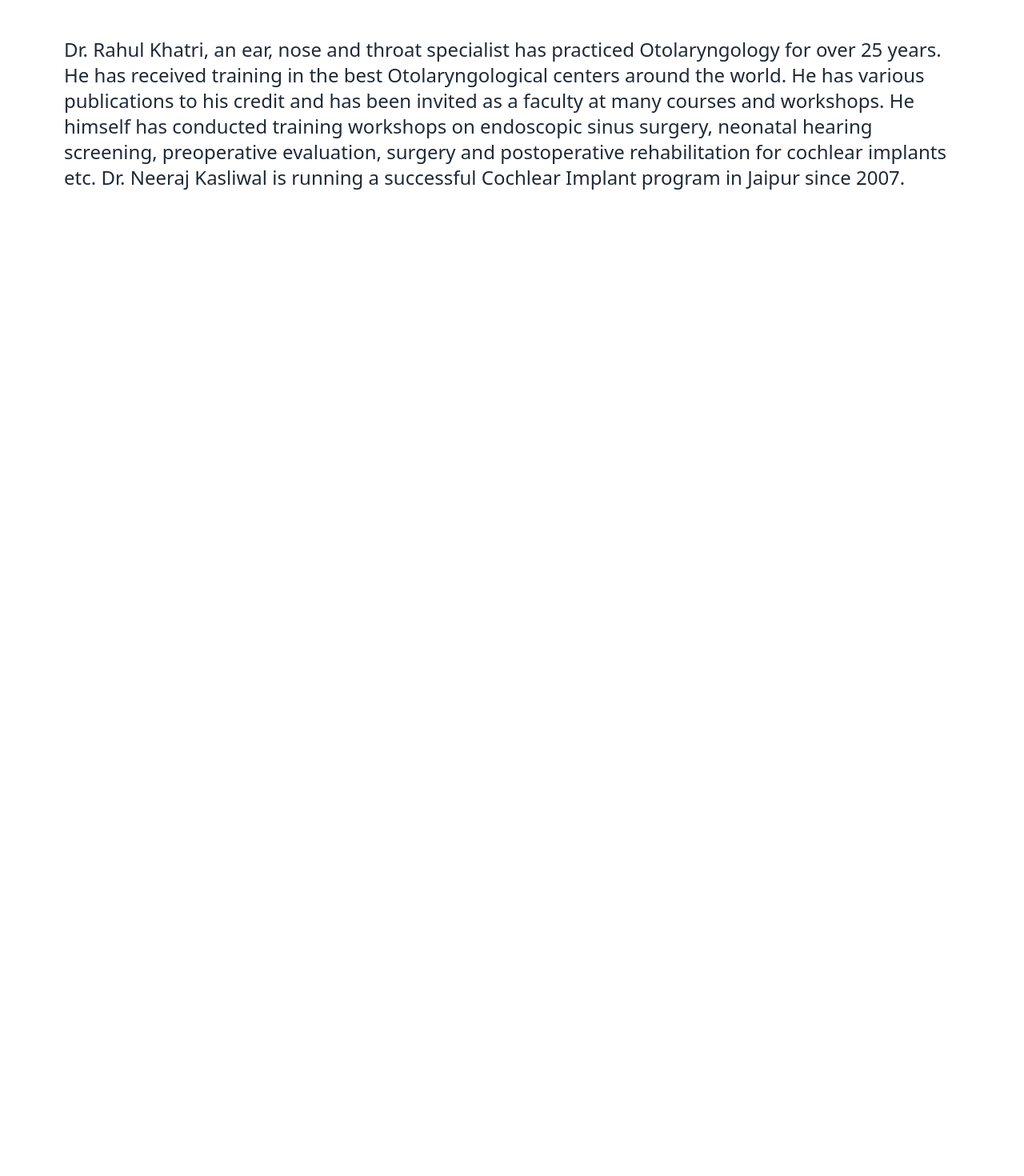
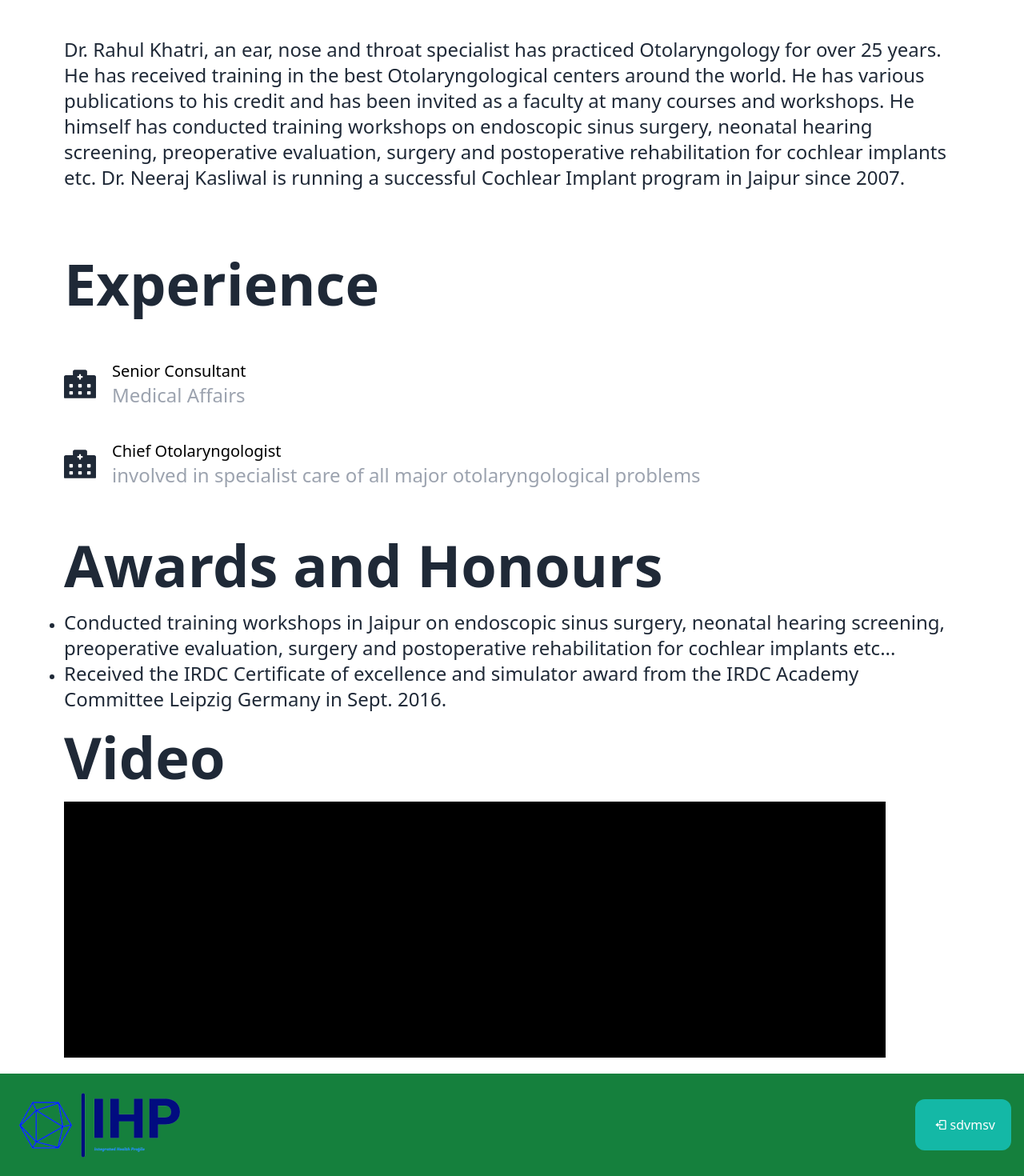
Before and after one commit to SohamGhugare/IHP, a React (Create React App) app: page /doctor/profile in a window 1280 px wide. Shown: the part 1074-2544 px from the top of the page at 80% size. Before the commit the page ends 1392 px from the top, so only its background shows below. Built offline with nearby package versions, Linux system fonts and the light colour scheme; the HTML template or start-up script is replaced by a standard one.

Commit message:
fix: doc profile

```diff
--- a/package.json
+++ b/package.json
@@ -15,8 +15,10 @@
     "react-datepicker": "^4.12.0",
     "react-dom": "^18.2.0",
     "react-icons": "^4.9.0",
+    "react-player": "^2.12.0",
     "react-router-dom": "^6.11.2",
     "react-scripts": "5.0.1",
+    "react-text-transition": "^3.1.0",
     "web-vitals": "^2.1.4"
   },
   "scripts": {
--- /dev/null
+++ b/src/components/Doctor/Awards.jsx
@@ -0,0 +1,30 @@
+import React from 'react'
+
+const Awards = () => {
+    return (
+        <div>
+
+            <text className="text-7xl justify-self-start m-20 font-bold">
+                Awards and Honours
+            </text>
+            <div className="flex flex-col justify-center mx-20 my-5 list-inside">
+                <ul class="list-disc">
+                    <li><text className="text-2xl">
+                        Conducted training workshops in Jaipur on endoscopic sinus surgery, neonatal hearing screening, preoperative evaluation, surgery and postoperative rehabilitation for cochlear implants etc...
+                    </text></li>
+                    <li><text className="text-2xl">
+                        Received the IRDC Certificate of excellence and simulator award from the IRDC Academy Committee Leipzig Germany in Sept. 2016.
+                    </text>
+                    </li>
+
+                </ul>
+            </div>
+
+
+
+
+        </div>
+    )
+}
+
+export default Awards
--- /dev/null
+++ b/src/components/Doctor/Experience.jsx
@@ -0,0 +1,46 @@
+import React from 'react'
+import { FaHospitalAlt } from "react-icons/fa"
+
+const Experience = () => {
+    return (
+        <div>
+
+            <text className="text-7xl justify-self-start m-20 font-bold">
+                Experience
+            </text>
+            <div className="flex flex-col justify-center m-10">
+                <div className="flex flex-col justify-center ml-10">
+
+                    <div className="flex items-center">
+                        <FaHospitalAlt className="w-10 h-10" />
+                        <div className="flex flex-col justify-center m-5">
+                            <text className="text-xl text-black">
+                                Senior Consultant
+                            </text>
+                            <text className="text-2xl text-gray-400">
+                                Medical Affairs
+                            </text>
+                        </div>
+                    </div>
+                    <div className="flex items-center">
+                        <FaHospitalAlt className="w-10 h-10" />
+                        <div className="flex flex-col justify-center m-5">
+                            <text className="text-xl text-black">
+                                Chief Otolaryngologist
+                            </text>
+                            <text className="text-2xl text-gray-400">
+                                involved in specialist care of all major otolaryngological problems
+                            </text>
+                        </div>
+                    </div>
+                </div>
+            </div>
+
+
+
+
+        </div>
+    )
+}
+
+export default Experience
--- /dev/null
+++ b/src/components/Doctor/Footer.jsx
@@ -0,0 +1,26 @@
+import React from 'react'
+import {BiLogOut} from 'react-icons/bi'
+import Logo from "../../assets/full_logo.png"
+
+const Footer = () => {
+  return (
+    <div>
+        <footer className="flex items-center justify-between p-4 bg-green-700 text-white">
+        <div className="flex items-center">
+        {/* Logo */}
+        <img src={Logo} alt="Logo" className="h-15" />
+      </div>
+
+      <div className="flex items-center">
+        <button className='bg-teal-500 flex items-center justify-center rounded-xl py-5 px-5'>
+        <BiLogOut className='m-1'/>
+            sdvmsv
+        </button>
+      </div>
+        </footer>
+
+    </div>
+  )
+}
+
+export default Footer
--- /dev/null
+++ b/src/components/Doctor/Video.jsx
@@ -0,0 +1,27 @@
+import React from 'react'
+import ReactPlayer from "react-player/youtube";
+
+const Video = () => {
+    return (
+        <div>
+            <text className="text-7xl justify-self-start m-20 font-bold">
+                Video
+            </text>
+            <div className="flex flex-col justify-center mx-20 my-5">
+
+                <div className="w-11/12 md:w-200 h-80 md:h-1000">
+                    <ReactPlayer
+                        url=""
+                        controls
+                        width="100%"
+                        height="100%"
+                        style={{ backgroundColor: "#000000" }}
+                        playing={true}
+                    />
+                </div>
+            </div>
+        </div>
+    )
+}
+
+export default Video
--- /dev/null
+++ b/src/components/Patient/Footer.jsx
@@ -0,0 +1,26 @@
+import React from 'react'
+import {BiLogOut} from 'react-icons/bi'
+import Logo from "../../assets/full_logo.png"
+
+const Footer = () => {
+  return (
+    <div>
+        <footer className="flex items-center justify-between p-4 bg-gradient-to-r from-purple-600 via-purple-500 to-blue-500 text-white">
+        <div className="flex items-center">
+        {/* Logo */}
+        <img src={Logo} alt="Logo" className="h-15" />
+      </div>
+
+      <div className="flex items-center">
+        <button className='bg-blue-800 flex items-center justify-center rounded-xl py-5 px-5'>
+        <BiLogOut className='m-1'/>
+            sdvmsv
+        </button>
+      </div>
+        </footer>
+
+    </div>
+  )
+}
+
+export default Footer
--- a/src/pages/doctor/Profile.jsx
+++ b/src/pages/doctor/Profile.jsx
@@ -4,16 +4,23 @@ import Banner from '../../components/Doctor/Banner'
 import Searchbar from '../../components/Doctor/Searchbar'
 import About from '../../components/Doctor/About'
 import { BsQrCodeScan } from "react-icons/bs";
+import { Link } from 'react-router-dom'
+import Experience from '../../components/Doctor/Experience'
+import Awards from '../../components/Doctor/Awards'
+import Video from '../../components/Doctor/Video'
+import Footer from '../../components/Doctor/Footer'
 
 const Profile = () => {
   return (
     <div className="flex flex-col justify-between ">
       <Header />
       <Banner />
-      <div class="fixed bottom-6 right-6">
-        <button class="bg-blue-500 hover:bg-blue-600 text-white w-16 h-16 rounded-full flex items-center justify-center">
-          <BsQrCodeScan className="w-6 h-6"/>
-        </button>
+      <div class="fixed bottom-20 right-6">
+        <Link to="https://sourceai.in/qrscan">
+          <button class="bg-blue-500 hover:bg-blue-600 text-white w-16 h-16 rounded-full flex items-center justify-center">
+            <BsQrCodeScan className="w-6 h-6" />
+          </button>
+        </Link>
       </div>
       <Searchbar />
       {/* <div>
@@ -23,6 +30,12 @@ const Profile = () => {
       <div className="mt-10">
         <About />
       </div>
+
+        <Experience/>
+        <Awards/>
+        <Video/>
+        <Footer/>
+
     </div>
   )
 }
--- a/src/pages/patient/ProfileUser.jsx
+++ b/src/pages/patient/ProfileUser.jsx
@@ -4,6 +4,7 @@ import Banner from '../../components/Patient/Banner'
 import TabPanel from '../../components/Patient/TabPanel'
 import Searchbar from '../../components/Patient/Searchbar'
 import TextHead from '../../components/Patient/TextHead'
+import Footer from '../../components/Patient/Footer'
 
 const ProfileUser = () => {
   return (
@@ -24,6 +25,7 @@ const ProfileUser = () => {
       <div className="mt-10">
         <TabPanel/>
       </div> */}
+      <Footer/>
     </div>
   )
 }
```
Also changed, not shown: src/components/common/Header.jsx (indentation only), 1 other file (tests, documents, lock files or other folders).
